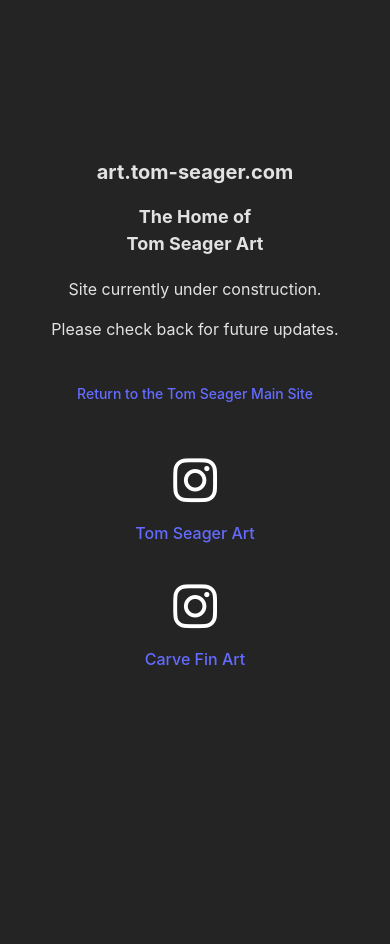
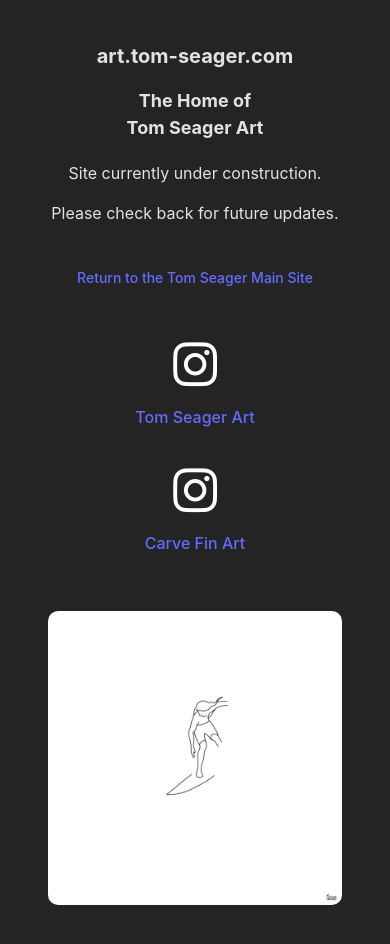
Before and after one commit to TomMetcalf/tom-seager-art, a React (Vite) app: page / in a window 390 px wide. Shown: the top 944 px of the page. Before the commit the page ends 844 px from the top, so only its background shows below. Built offline with nearby package versions, Linux system fonts and the light colour scheme.

Commit message:
add homepage image

```diff
--- a/src/App.css
+++ b/src/App.css
@@ -29,6 +29,12 @@
   font-size: 50px;
 }
 
+.home-image {
+  width: 70%;
+  border-radius: 10px;
+  margin: 30px 0;
+}
+
 @media (max-width: 600px) {
   .web-address {
     font-size: 30px;
@@ -41,6 +47,10 @@
 
   .social-items {
     margin: 10px 0;
+  }
+
+  .home-image {
+    width: 80%;
   }
 }
 
@@ -58,4 +68,8 @@
   .siteLinkStyle {
     font-size: 14px;
   }
+
+  .home-image {
+    width: 90%;
+  }
 }
--- a/src/App.jsx
+++ b/src/App.jsx
@@ -1,4 +1,5 @@
 import './App.css';
+import HomeImage from './components/HomeImage';
 import SiteLinks from './components/SiteLinks';
 import SocialLinks from './components/SocialLinks';
 import UnderConstructionText from './components/UnderConstructionText';
@@ -11,6 +12,7 @@
       <UnderConstructionText />
       <SiteLinks />
       <SocialLinks />
+      <HomeImage />
     </>
   );
 }
--- /dev/null
+++ b/src/components/HomeImage.jsx
@@ -0,0 +1,7 @@
+import stillImage from '../assets/images/TomSeager_StillImage_OscarLangburne.jpg';
+
+export default function HomeImage() {
+  return (
+    <img className='home-image' src={stillImage} alt="Black outline of surfer on a white background" />
+  );
+}
```
Also changed, not shown: src/assets/images/TomSeager_StillImage_OscarLangburne.jpg (added), 1 other file (tests, documents, lock files or other folders).
